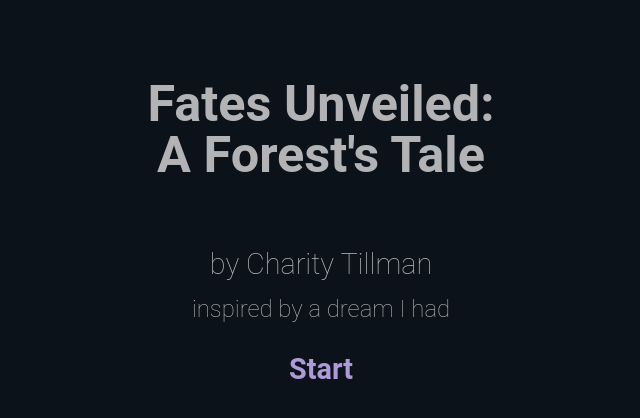
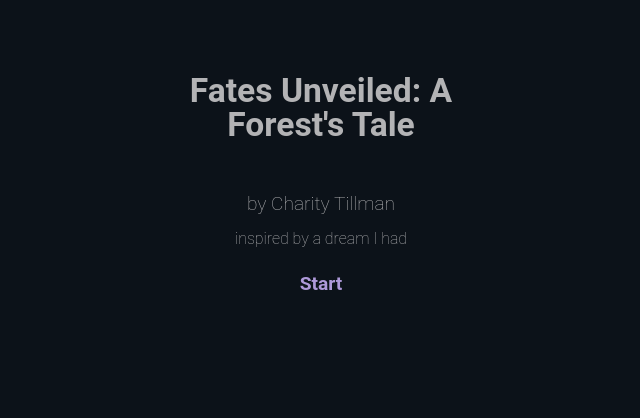
Before and after one commit to chari03/Fates-Unveiled, a plain HTML site: page index.html in a window 1280 px wide. Shown: the whole page, without its empty margins (319-959 px from the left). Drawn offline with Linux system fonts and the light colour scheme.

Commit message:
Update index.html

```diff
--- a/index.html
+++ b/index.html
@@ -12,12 +12,12 @@
 <tw-storydata name="Spatial Prototype" startnode="24" creator="Twine" creator-version="2.7.0" format="Harlowe" format-version="3.3.6" ifid="9F220151-0EEF-4C7F-9DB1-0DF26C713F52" options="" tags="" zoom="0.6" hidden><style role="stylesheet" id="twine-user-stylesheet" type="text/twine-css">@import url('https://fonts.googleapis.com/css2family=Roboto:wght@100;400&display=swap');
 tw-passage {
 color:#b3b3b5;
-  font-size:1.2em;
 }
 tw-story {
 	background-color: #0C1219;
   	font-family:Roboto;
     font-weight:100;
+	font-size:1.2em;
 }
 tw-link{
 	color:#ae99d9;
```
